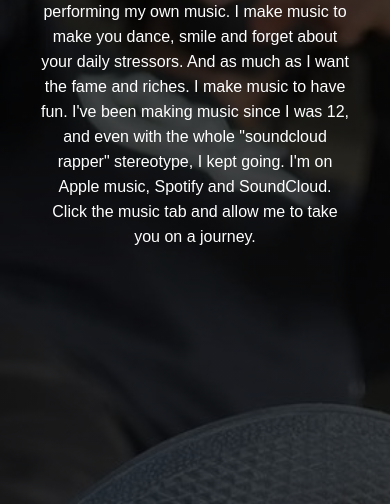
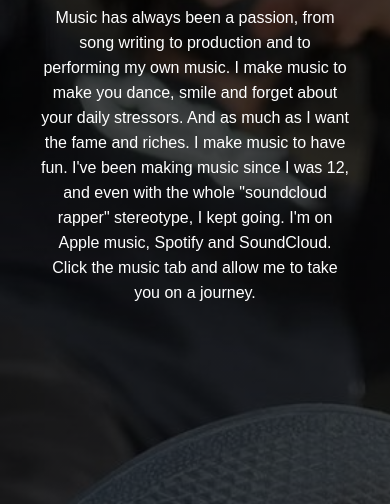
Before and after one commit to saoxygen/saoxygen.github.io, a plain HTML site: page about.html in a window 390 px wide. Shown: the part 340-844 px from the top of the page. Drawn offline with Linux system fonts and the light colour scheme.

Commit message:
Update style.css

```diff
--- a/style.css
+++ b/style.css
@@ -228,7 +228,7 @@ button.volume{
         transition: 0ms;
     }
     .content{
-    transform: translateY(-50%);
+    transform: translateY(-35%);
 }
     .remove{
         display: block;
```
